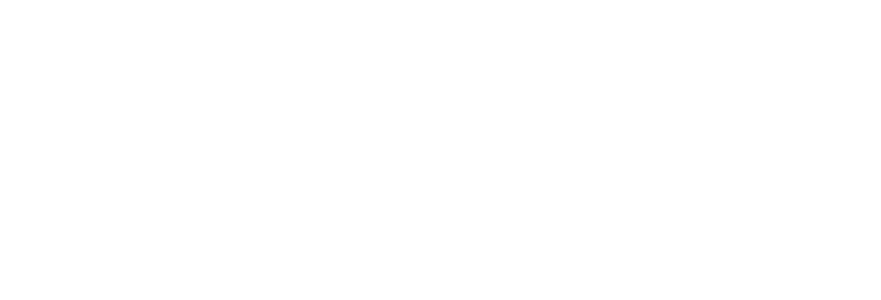
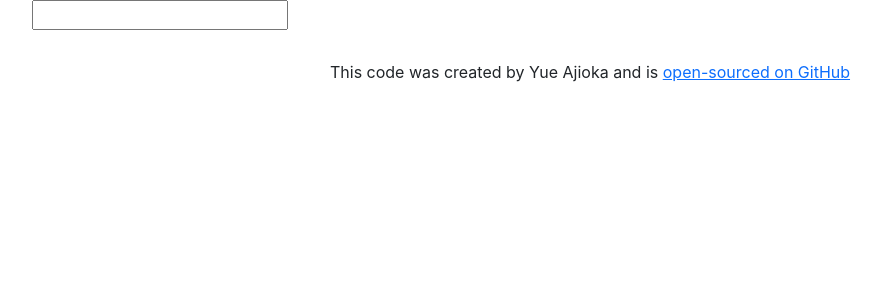
Before and after one commit to gocherrystar/dictionary-project, a React (Create React App) app: page / in a window 1280 px wide. Shown: the top 300 px of the page, without its empty margins (50-931 px from the left). Built offline with nearby package versions, Linux system fonts and the light colour scheme.

Commit message:
Added dictionary api intergration

```diff
--- a/package.json
+++ b/package.json
@@ -6,6 +6,7 @@
     "@testing-library/jest-dom": "^5.14.1",
     "@testing-library/react": "^11.2.7",
     "@testing-library/user-event": "^12.8.3",
+    "axios": "^0.21.1",
     "react": "^17.0.2",
     "react-dom": "^17.0.2",
     "react-scripts": "4.0.3",
--- a/src/App.js
+++ b/src/App.js
@@ -1,12 +1,21 @@
 
-import './App.css';
+import "./App.css";
+import Dictionary from "./Dictionary";
 
 function App() {
   return (
     <div className="App">
+      <div className="container">
       <header className="App-header">
 
        </header>
+       <main>
+         <Dictionary />
+       </main>
+       <footer className="App-footer"> This code was created by Yue Ajioka and is{" "}
+    <a href="https://github.com/gocherrystar/dictionary-project" target="blank" rel="noopener noreferrer" >open-sourced on GitHub</a>
+    </footer>
+       </div>
     </div>
   );
 }
--- /dev/null
+++ b/src/Dictionary.css
@@ -0,0 +1,8 @@
+.Dictionary {
+
+}
+
+.App-footer {
+    text-align: center;
+    margin: 30px 0;
+}
--- /dev/null
+++ b/src/Dictionary.js
@@ -0,0 +1,29 @@
+import React, {useState} from "react";
+import axios from "axios";
+import "./Dictionary.css";
+
+export default function Dictionary() {
+    let [keyword, setKeyword] = useState("");
+
+    function handleResponse(response) {
+        console.log(response.data[0]);
+    }
+
+    function search(event) {
+    event.preventDefault();
+
+    let apiUrl = `https://api.dictionaryapi.dev/api/v2/entries/en_US/${keyword}`;
+    axios.get(apiUrl).then(handleResponse);
+}
+
+function handleKeywordChange(event) {
+    setKeyword(event.target.value);
+}
+    return  (
+    <div className="Dictionary">
+    <form onSubmit={search} >
+        <input type="search" onChange={handleKeywordChange} />
+    </form>
+    </div>
+    );
+}
```
Also changed, not shown: 1 other file (tests, documents, lock files or other folders).
